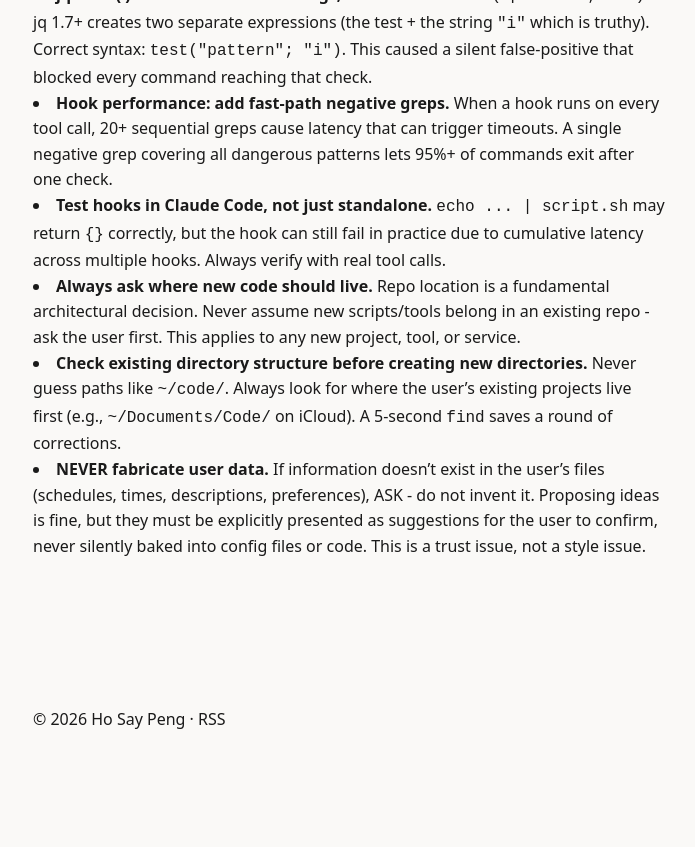
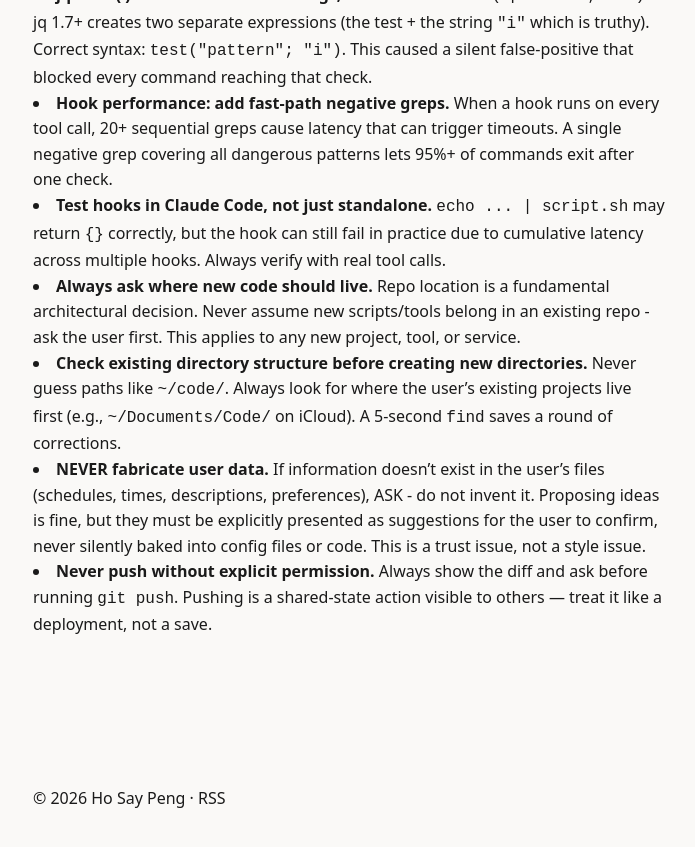
Before and after one commit to hsypng/hosaypeng.github.io, a Jekyll site: the page built from CLAUDE.md, in a window 1280 px wide and 900 px high, scrolled down 1418 px. Shown: the top 847 px of the window, without its empty margins (291-986 px from the left). Built offline with Jekyll 4.4.1, drawn with Linux system fonts in a browser that asks for light colours; our own code applies the rules of GitHub Pages for plain Markdown files; before the commit the page ends 2239 px from its top, so only the background shows below that.

Commit message:
Add lesson: never push without explicit permission
Co-Authored-By: Claude Opus 4.6 <noreply@anthropic.com>

```diff
--- a/CLAUDE.md
+++ b/CLAUDE.md
@@ -45,3 +45,4 @@
 - **Always ask where new code should live.** Repo location is a fundamental architectural decision. Never assume new scripts/tools belong in an existing repo - ask the user first. This applies to any new project, tool, or service.
 - **Check existing directory structure before creating new directories.** Never guess paths like `~/code/`. Always look for where the user's existing projects live first (e.g., `~/Documents/Code/` on iCloud). A 5-second `find` saves a round of corrections.
 - **NEVER fabricate user data.** If information doesn't exist in the user's files (schedules, times, descriptions, preferences), ASK - do not invent it. Proposing ideas is fine, but they must be explicitly presented as suggestions for the user to confirm, never silently baked into config files or code. This is a trust issue, not a style issue.
+- **Never push without explicit permission.** Always show the diff and ask before running `git push`. Pushing is a shared-state action visible to others — treat it like a deployment, not a save.
```
